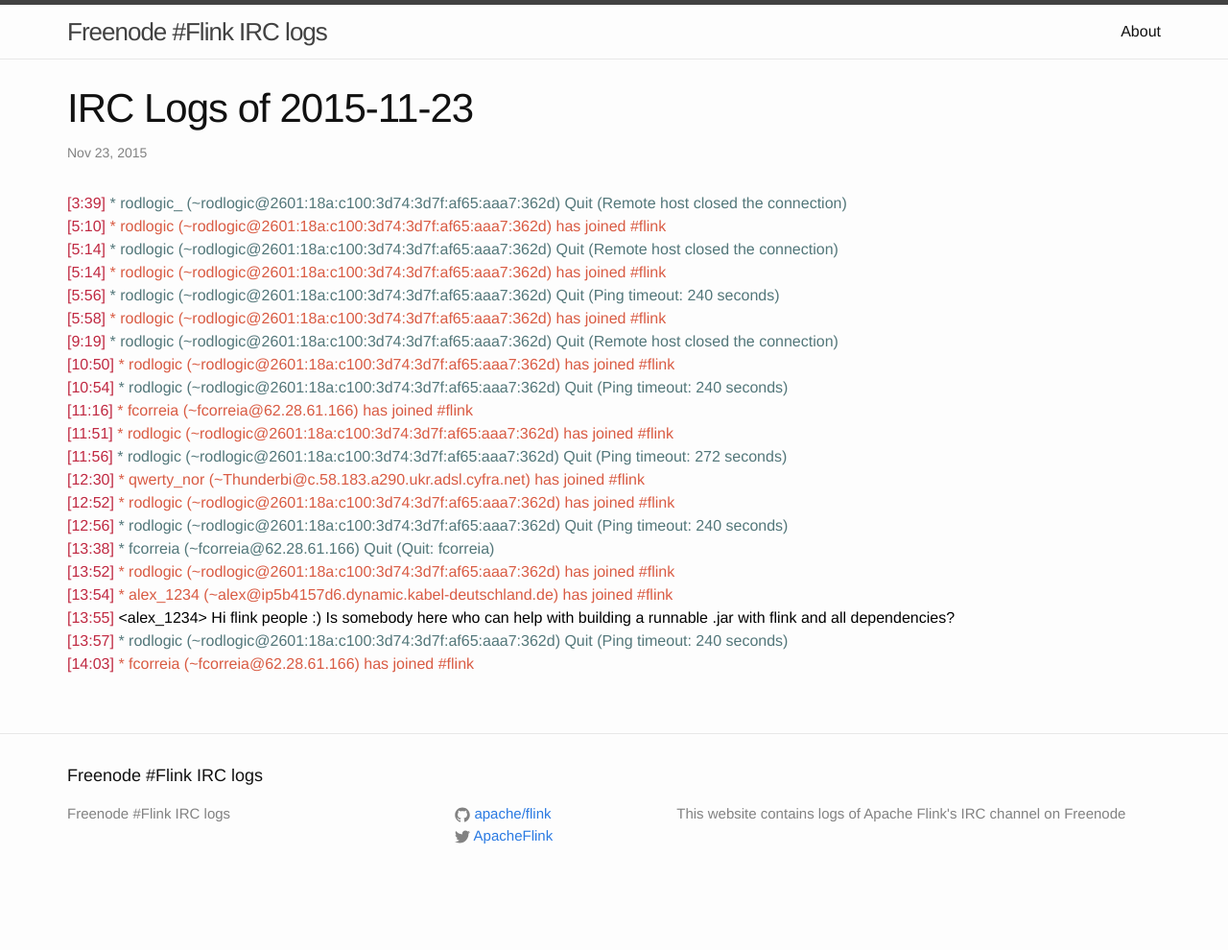
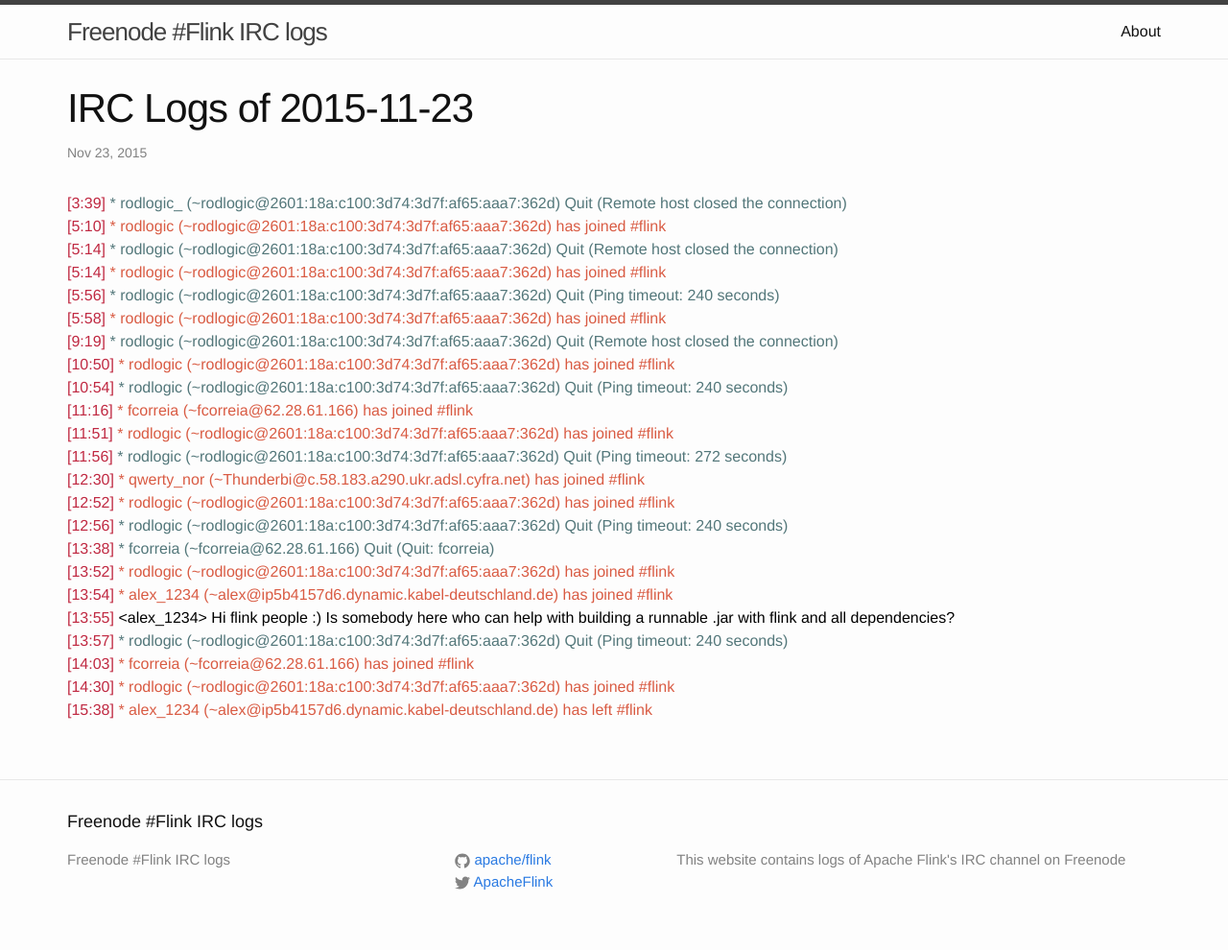
Before and after one commit to flink-irc-logs/flink-irc-logs.github.io, a Jekyll site: the page built from _posts/2015-11-23-logs.markdown, in a window 1280 px wide. Shown: the whole page at 96% size. Built offline with Jekyll 4.4.1, drawn with Linux system fonts in a browser that asks for light colours; before the commit the page ends 942 px from its top, so only the background shows below that.

Commit message:
Update of the logs on Mon Nov 23 16:23:59 CET 2015

```diff
--- a/_posts/2015-11-23-logs.markdown
+++ b/_posts/2015-11-23-logs.markdown
@@ -25,3 +25,5 @@
 <span class="irc-date">[13:55]</span> <span class="irc-black">&lt;alex_1234&gt; Hi flink people :) Is somebody here who can help with building a runnable .jar with flink and all dependencies?</span><br />
 <span class="irc-date">[13:57]</span> <span class="irc-navy">* rodlogic (~rodlogic@2601:18a:c100:3d74:3d7f:af65:aaa7:362d) Quit (Ping timeout: 240 seconds)</span><br />
 <span class="irc-date">[14:03]</span> <span class="irc-green">* fcorreia (~fcorreia@62.28.61.166) has joined #flink</span><br />
+<span class="irc-date">[14:30]</span> <span class="irc-green">* rodlogic (~rodlogic@2601:18a:c100:3d74:3d7f:af65:aaa7:362d) has joined #flink</span><br />
+<span class="irc-date">[15:38]</span> <span class="irc-green">* alex_1234 (~alex@ip5b4157d6.dynamic.kabel-deutschland.de) has left #flink</span><br />
```
